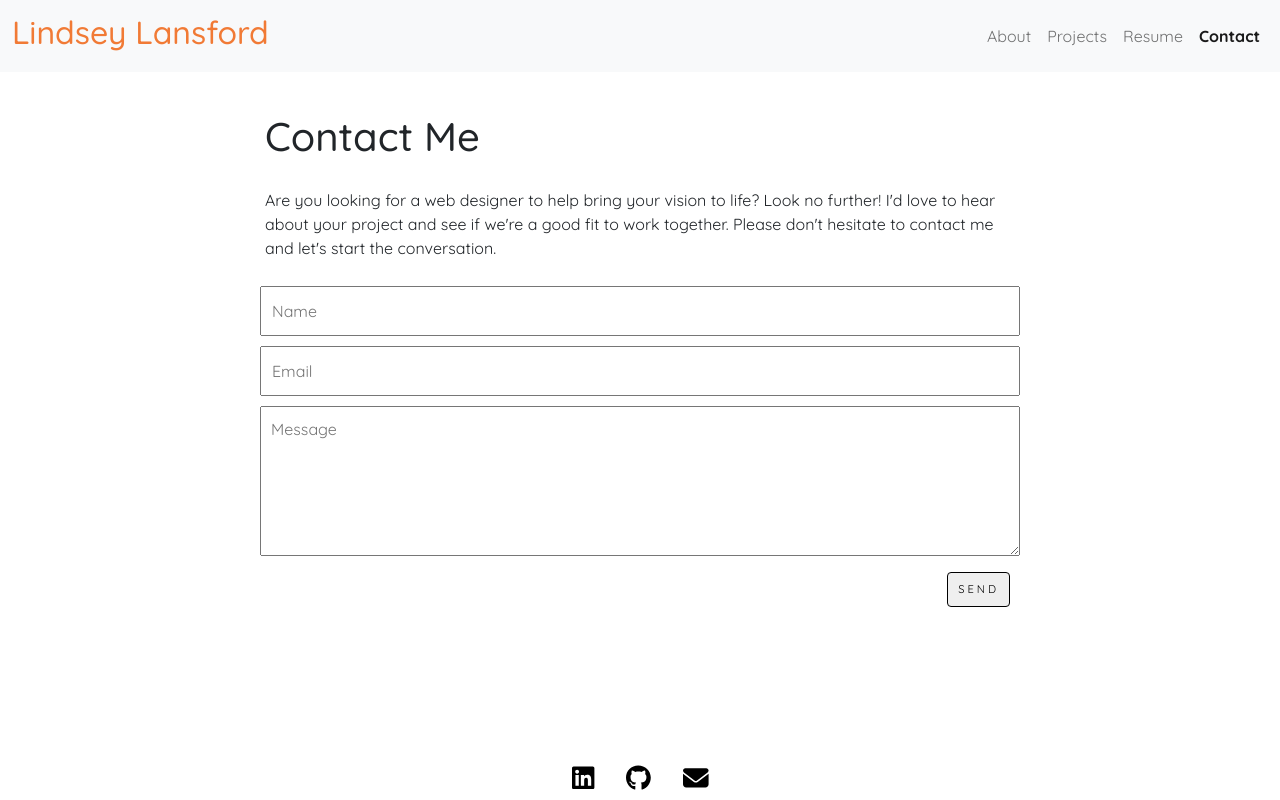
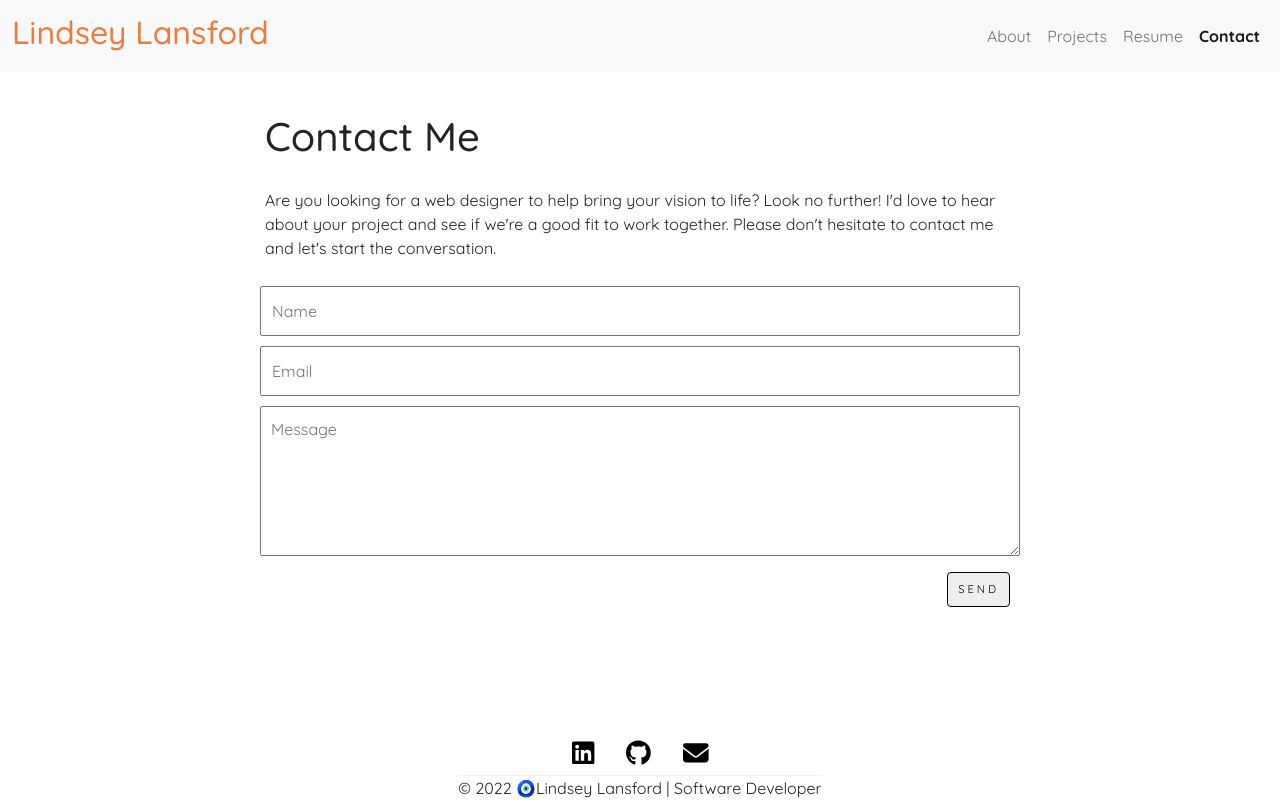
Before and after one commit to lindsey-lansford/react-portfolio, a React (Create React App) app: page /react-portfolio/contact in a window 1280 px wide. Built offline with nearby package versions, Linux system fonts and the light colour scheme.

Commit message:
adding a line in footer

```diff
--- a/src/components/Footer.js
+++ b/src/components/Footer.js
@@ -5,6 +5,10 @@ import '../styles/footer.css';
 
 
 const Footer = () => {
+
+  let date = new Date();
+  let year = date.getFullYear();
+
     return (
     <div className="footer-container">
       <footer>
@@ -41,7 +45,7 @@ const Footer = () => {
             </a>
           </li>
         </ul>
-        {/* <span className="footer-name">&copy; 2022 🧿Lindsey Lansford | Software Developer</span> */}
+        <span className="footer-name">&copy; {year} 🧿Lindsey Lansford | Software Developer</span>
     </footer>
     </div>
   );
```
